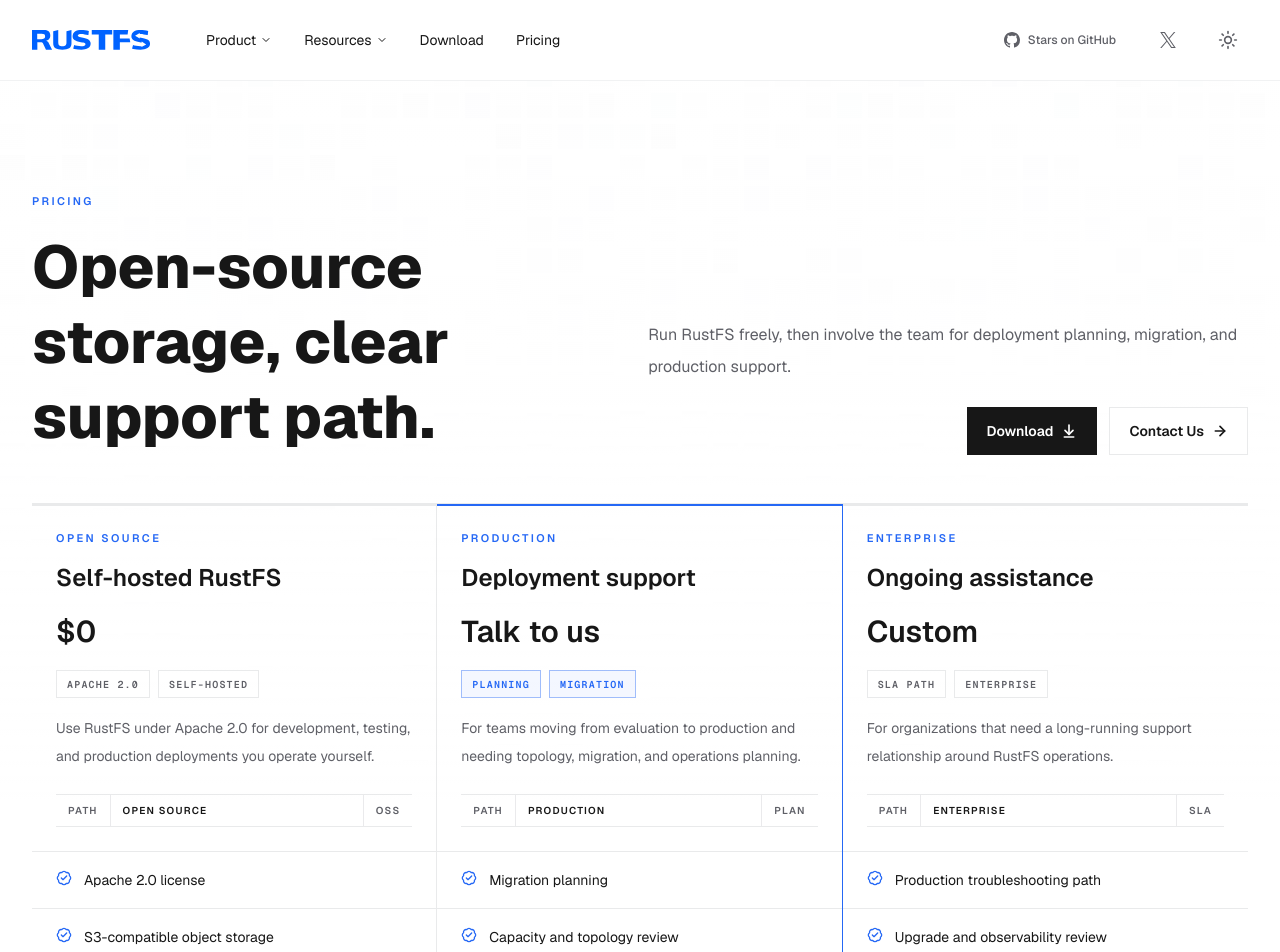
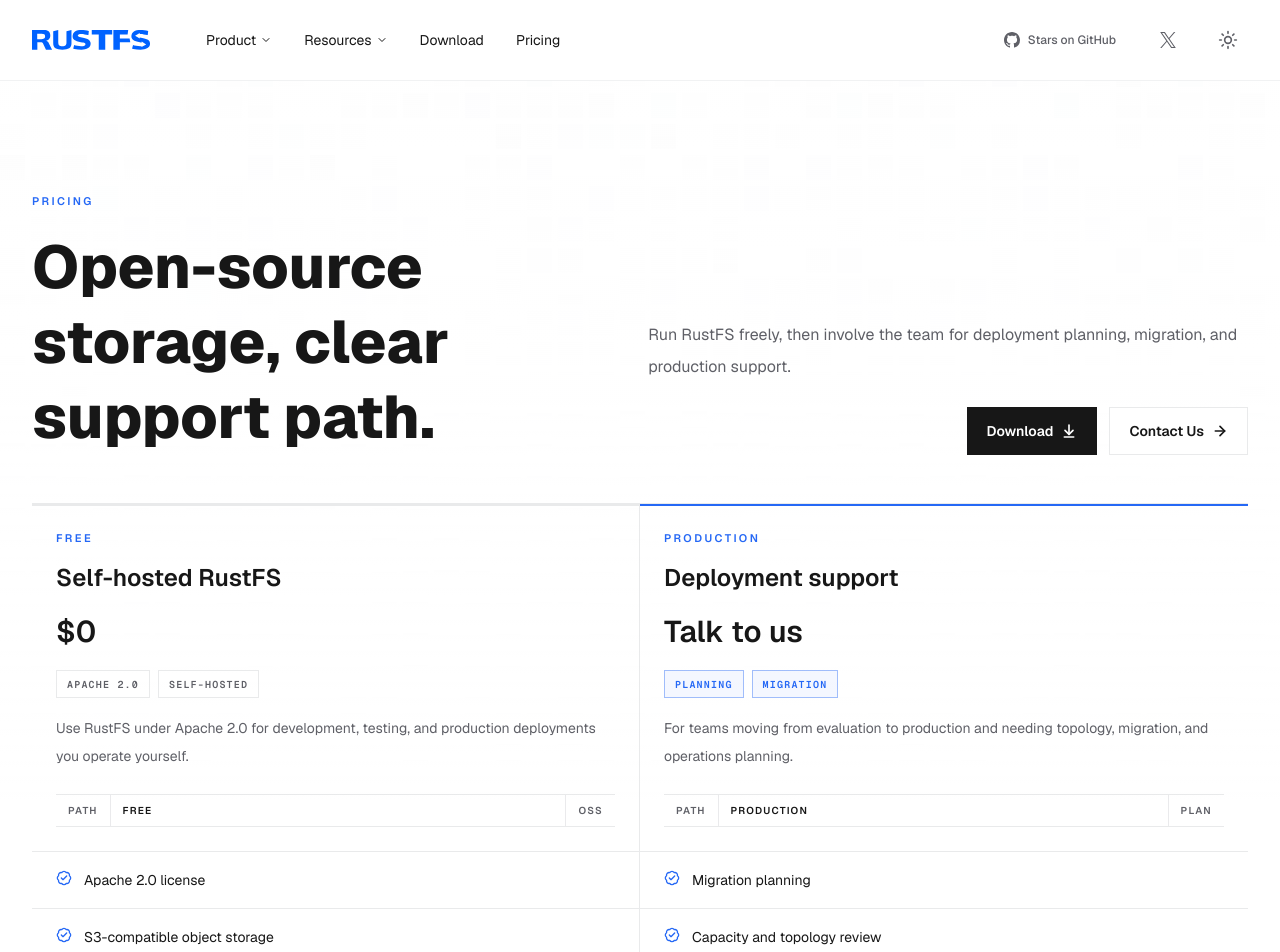
Before and after one commit to rustfs/rustfs.com, a Next.js app: page /pricing in a window 1280 px wide. Shown: the top 952 px of the page. Built offline with nearby package versions, Linux system fonts and the light colour scheme.

Commit message:
style: simplify pricing tiers

```diff
--- a/app/pricing/page.tsx
+++ b/app/pricing/page.tsx
@@ -60,7 +60,7 @@
             <span className="border-r border-border px-3 py-2 text-muted-foreground">Path</span>
             <span className="px-3 py-2 text-foreground">{label}</span>
             <span className="border-l border-border px-3 py-2 text-muted-foreground">
-              {price === "$0" ? "OSS" : price === "Custom" ? "SLA" : "Plan"}
+              {price === "$0" ? "OSS" : "Plan"}
             </span>
           </div>
         </div>
@@ -104,9 +104,9 @@
           </div>
         </div>
 
-        <div className="mt-12 grid items-stretch gap-8 border-y border-border lg:grid-cols-3 lg:gap-0 lg:divide-x lg:divide-border">
+        <div className="mt-12 grid items-stretch gap-8 border-y border-border lg:grid-cols-2 lg:gap-0 lg:divide-x lg:divide-border">
           <PricingCard
-            label="Open source"
+            label="Free"
             title="Self-hosted RustFS"
             price="$0"
             description="Use RustFS under Apache 2.0 for development, testing, and production deployments you operate yourself."
@@ -130,19 +130,6 @@
               "Capacity and topology review",
               "Operational readiness guidance",
               "Enterprise requirements discovery",
-            ]}
-          />
-          <PricingCard
-            label="Enterprise"
-            title="Ongoing assistance"
-            price="Custom"
-            description="For organizations that need a long-running support relationship around RustFS operations."
-            chips={["SLA path", "Enterprise"]}
-            points={[
-              "Production troubleshooting path",
-              "Upgrade and observability review",
-              "Security and IAM workflow consultation",
-              "Roadmap and deployment alignment",
             ]}
           />
         </div>
```
